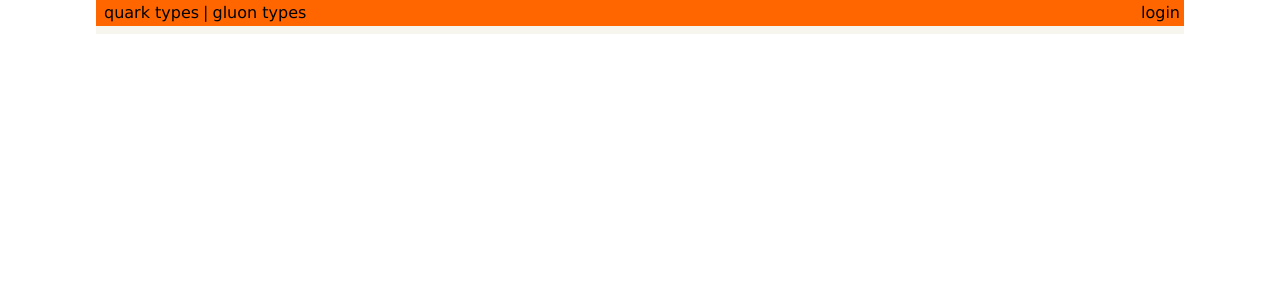
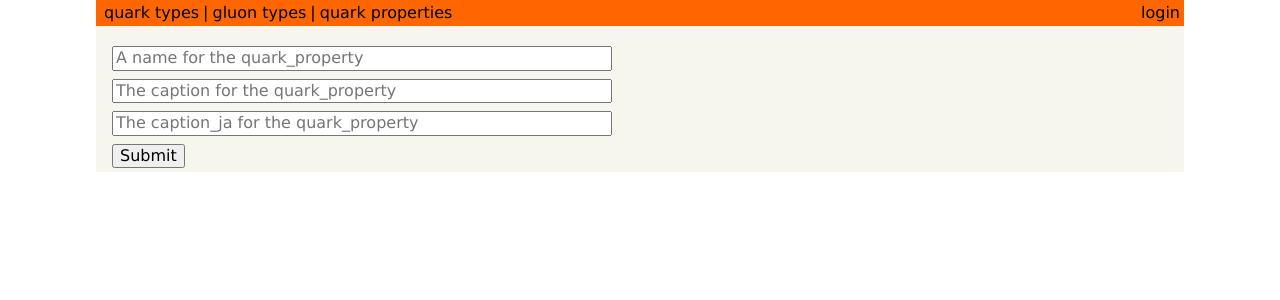
Before and after one commit to euonymus/graphql-react-try, a React (Create React App) app: page /add-quark-property in a window 1280 px wide. Shown: the top 300 px of the page. Built offline with nearby package versions, Linux system fonts and the light colour scheme.

Commit message:
quark_property

```diff
--- /dev/null
+++ b/src/components/AddQuarkProperty.js
@@ -0,0 +1,84 @@
+import React, { Component } from 'react'
+import { Mutation } from 'react-apollo'
+import gql from 'graphql-tag'
+import { FEED_QUERY } from './QuarkProperties'
+
+const POST_MUTATION = gql`
+  mutation PostMutation(
+    $name: String!,
+    $caption: String!,
+    $caption_ja: String!,
+  ) {
+    createQuarkProperty(
+      name: $name
+      caption: $caption
+      captionJa: $caption_ja
+    ) {
+      id
+      createdAt
+      name
+    }
+  }
+`
+
+class AddQuarkProperty extends Component {
+  state = {
+    name: '',
+    caption: '',
+    caption_ja: '',
+  }
+
+  render() {
+    const { name, caption, caption_ja } = this.state
+    return (
+      <div>
+        <div className="flex flex-column mt3">
+          <input
+            className="mb2"
+            value={name}
+            onChange={e => this.setState({ name: e.target.value })}
+            type="text"
+            placeholder="A name for the quark_property"
+          />
+          <input
+            className="mb2"
+            value={caption}
+            onChange={e => this.setState({ caption: e.target.value })}
+            type="text"
+            placeholder="The caption for the quark_property"
+          />
+          <input
+            className="mb2"
+            value={caption_ja}
+            onChange={e => this.setState({ caption_ja: e.target.value })}
+            type="text"
+            placeholder="The caption_ja for the quark_property"
+          />
+        </div>
+        <Mutation
+          mutation={POST_MUTATION}
+          variables={{ name, caption, caption_ja }}
+          onCompleted={() => this.props.history.push('/quark-properties')}
+          update={(store, { data: { createQuarkProperty } }) => {
+            const orderBy = 'id'
+            const data = store.readQuery({
+              query: FEED_QUERY,
+              variables: { orderBy }
+            })
+            data.quarkProperties.unshift(createQuarkProperty)
+            store.writeQuery({
+              query: FEED_QUERY,
+              data,
+              variables: { orderBy }
+            })
+          }}
+        >
+          {postMutation => <button onClick={postMutation}>Submit</button>}
+        </Mutation>
+
+      </div>
+    )
+  }
+}
+
+export default AddQuarkProperty
--- a/src/components/App.js
+++ b/src/components/App.js
@@ -10,10 +10,12 @@ import Search from './Search'
 import Quarks from './Quarks'
 import QuarkTypes from './QuarkTypes'
 import GluonTypes from './GluonTypes'
+import QuarkProperties from './QuarkProperties'
 
 import AddQuark from './AddQuark'
 import AddQuarkType from './AddQuarkType'
 import AddGluonType from './AddGluonType'
+import AddQuarkProperty from './AddQuarkProperty'
 
 
 class App extends Component {
@@ -35,9 +37,11 @@ class App extends Component {
             <Route exact path='/quarks/:page' component={Quarks} />
             <Route exact path='/quark-types' component={QuarkTypes} />
             <Route exact path='/gluon-types' component={GluonTypes} />
+            <Route exact path='/quark-properties' component={QuarkProperties} />
             <Route exact path='/add-quark' component={AddQuark} />
             <Route exact path='/add-quark-type' component={AddQuarkType} />
             <Route exact path='/add-gluon-type' component={AddGluonType} />
+            <Route exact path='/add-quark-property' component={AddQuarkProperty} />
           </Switch>
         </div>
       </div>
--- a/src/components/Header.js
+++ b/src/components/Header.js
@@ -15,6 +15,10 @@ class Header extends Component {
           <div className="ml1">|</div>
           <Link to="/gluon-types" className="ml1 no-underline black">
             gluon types
+          </Link>
+          <div className="ml1">|</div>
+          <Link to="/quark-properties" className="ml1 no-underline black">
+            quark properties
           </Link>
 {/*
           <Link to="/" className="ml1 no-underline black">
@@ -50,6 +54,10 @@ class Header extends Component {
                <Link to="/add-gluon-type" className="ml1 no-underline black">
                  add gluon_type
                </Link>
+               <div className="ml1">|</div>
+               <Link to="/add-quark-property" className="ml1 no-underline black">
+                 add quark_property
+               </Link>
              </div>
           )}
         </div>
--- /dev/null
+++ b/src/components/QuarkProperties.js
@@ -0,0 +1,55 @@
+import React, { Component, Fragment } from 'react'
+import QuarkProperty from './QuarkProperty'
+import { Query } from 'react-apollo'
+import gql from 'graphql-tag'
+
+export const FEED_QUERY = gql`
+  query FeedQuery($orderBy: String) {
+    quarkProperties(orderBy: $orderBy) {
+      id
+      name
+      caption
+      captionJa
+      createdAt
+    }
+  }
+`
+
+class QuarkProperties extends Component {
+  _getQueryVariables = () => {
+    const orderBy = 'id'
+    return { orderBy }
+  }
+
+  _getQuarkPropertiesToRender = data => {
+    return data.quarkProperties
+  }
+
+  render() {
+    return (
+      <Query query={FEED_QUERY} variables={this._getQueryVariables()}>
+        {({ loading, error, data }) => {
+           if (loading) return <div>Fetching</div>
+           if (error) return <div>Error</div>
+           if (data.quarkProperties.length === 0) return <div>No Data</div>
+
+           const quarkPropertiesToRender = this._getQuarkPropertiesToRender(data)
+           const pageIndex = 0
+
+           return (
+             <Fragment>
+               {quarkPropertiesToRender.map((quark_property, index) => (
+                 <QuarkProperty
+                   key={quark_property.id}
+                   quark_property={quark_property}
+                   index={index + pageIndex}
+                 />
+               ))}
+             </Fragment>
+           )
+        }}
+      </Query>
+    )
+  }
+}
+export default QuarkProperties
--- /dev/null
+++ b/src/components/QuarkProperty.js
@@ -0,0 +1,23 @@
+import React, { Component } from 'react'
+import { timeDifferenceForDate } from '../utils'
+
+class QuarkProperty extends Component {
+  render() {
+    return (
+      <div className="flex mt2 items-start">
+        <div className="flex items-center">
+          <span className="gray">{this.props.index + 1}.</span>
+        </div>
+        <div className="ml1">
+          <div>
+            {this.props.quark_property.id} {this.props.quark_property.name} ({this.props.quark_property.caption})
+          </div>
+          <div className="f6 lh-copy gray">
+            {timeDifferenceForDate(this.props.quark_property.createdAt)}
+          </div>
+        </div>
+      </div>
+    )
+  }
+}
+export default QuarkProperty
```
